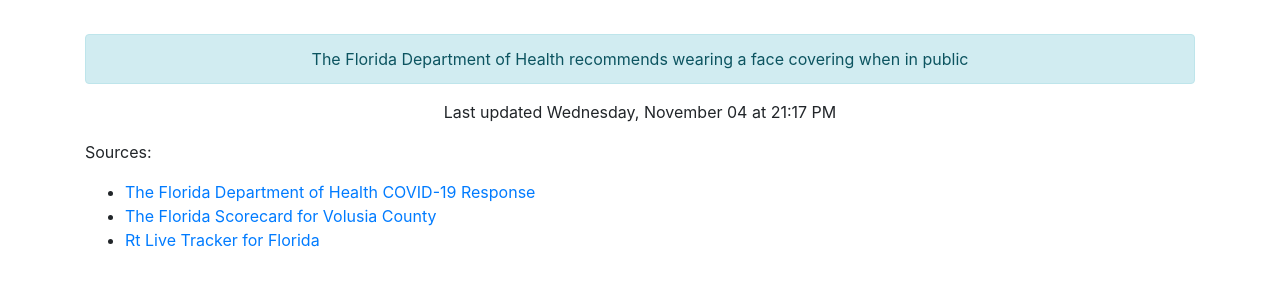
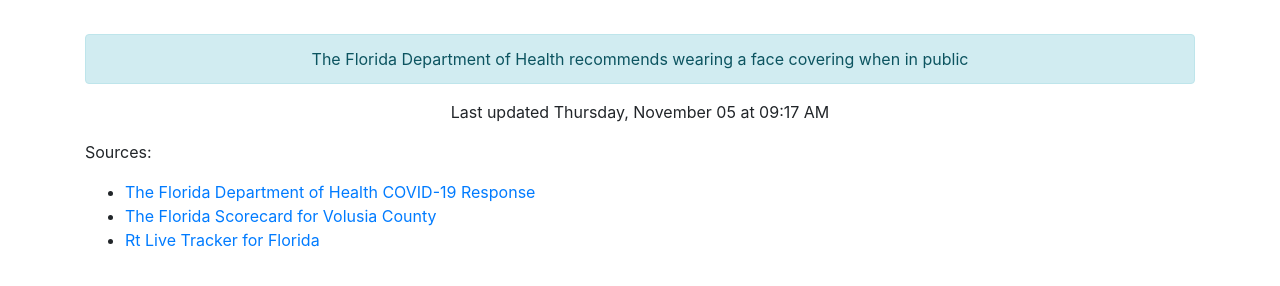
Before and after one commit to thinkjson/timeforchurch, a Jekyll site: the page built from index.md, in a window 1280 px wide. Shown: the part 586-872 px from the top of the page. Built offline with Jekyll 4.4.1, drawn with Linux system fonts in a browser that asks for light colours; our own code applies the rules of GitHub Pages for plain Markdown files.

Commit message:
Updating data

```diff
--- a/_includes/data.html
+++ b/_includes/data.html
@@ -10,4 +10,4 @@
     <div class="outcome text-success">YES</div>
     <div class="alert alert-info" role="alert">The Florida Department of Health recommends wearing a face covering when in public</div>
 
-    <p>Last updated Wednesday, November 04 at 21:17 PM</p>
+    <p>Last updated Thursday, November 05 at 09:17 AM</p>
```
